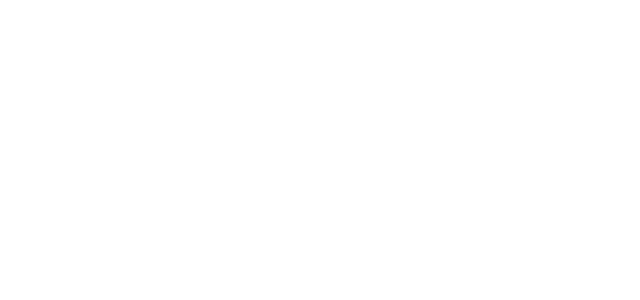
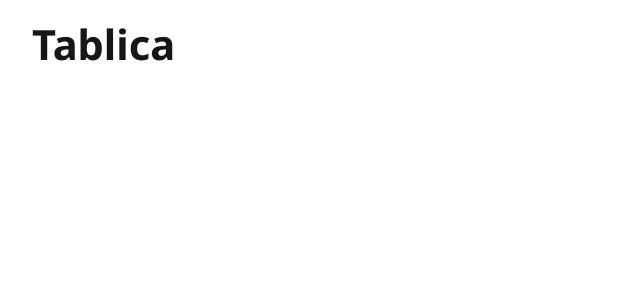
Before and after one commit to Themalni/vue-task-board, a Vue app: page / in a window 1280 px wide. Shown: the top 300 px of the page, without its empty margins (0-640 px from the left). Built offline with nearby package versions, Linux system fonts and the light colour scheme.

Commit message:
created board component

```diff
--- a/package.json
+++ b/package.json
@@ -28,6 +28,9 @@
     "babel-jest": "^23.6.0",
     "eslint": "^5.16.0",
     "eslint-plugin-vue": "^5.0.0",
-    "vue-template-compiler": "^2.6.10"
+    "node-sass": "^4.9.0",
+    "sass-loader": "^7.1.0",
+    "vue-template-compiler": "^2.6.10",
+    "webpack": "^4.41.2"
   }
 }
--- a/src/App.vue
+++ b/src/App.vue
@@ -1,6 +1,23 @@
 <template>
-  <div id="app"></div>
+  <div id="app">
+    <Board>
+      <template v-slot:header>
+        <h1>Tablica</h1>
+      </template>
+      <template v-slot:body></template>
+    </Board>
+  </div>
 </template>
 
+<script>
+import Board from "@/components/Board";
+
+export default {
+  name: "App",
+  components: {
+    Board
+  }
+};
+</script>
 <style>
 </style>
--- /dev/null
+++ b/src/assets/scss/_variables.scss
@@ -0,0 +1,7 @@
+@import './mixins';
+
+$olive: #009982;
+$crimson: #b30000;
+$ecru: #f7ffee;
+$grey: #c7d3d6;
+$graphite: #161616;
--- /dev/null
+++ b/src/assets/scss/style.scss
@@ -0,0 +1,13 @@
+@import './variables';
+
+@import url('https://fonts.googleapis.com/css?family=Noto+Sans:400,700&display=swap');
+
+body {
+  margin: 0;
+  padding: 0;
+  font-family: 'Noto Sans', sans-serif;
+}
+
+h1, h2, h3, h4 {
+  margin: 0;
+}
--- /dev/null
+++ b/src/components/Board.vue
@@ -0,0 +1,32 @@
+<template>
+  <div class="board">
+    <div class="board-header">
+      <slot name="header"></slot>
+    </div>
+    <div class="board-body">
+      <slot name="body"></slot>
+    </div>
+  </div>
+</template>
+
+<script>
+export default {
+  name: "Board"
+};
+</script>
+
+<style lang="scss">
+.board {
+  padding: 1em 2em;
+}
+.board-header {
+  font-size: 1.3em;
+  color: $graphite;
+}
+.board-body {
+  display: flex;
+  flex-wrap: nowrap;
+  flex-direction: row;
+  justify-content: space-between;
+}
+</style>
--- a/src/main.js
+++ b/src/main.js
@@ -1,6 +1,9 @@
 import Vue from 'vue'
 import App from './App.vue'
 import store from './store'
+
+// Global CSS styles
+import '@/assets/scss/style.scss'
 
 Vue.config.productionTip = false
 
--- /dev/null
+++ b/vue.config.js
@@ -0,0 +1,9 @@
+module.exports = {
+  css: {
+    loaderOptions: {
+      sass: {
+        data: `@import "./src/assets/scss/variables.scss";`
+      }
+    }
+  }
+}
```
Also changed, not shown: src/assets/scss/_mixins.scss (added), 1 other file (tests, documents, lock files or other folders).
